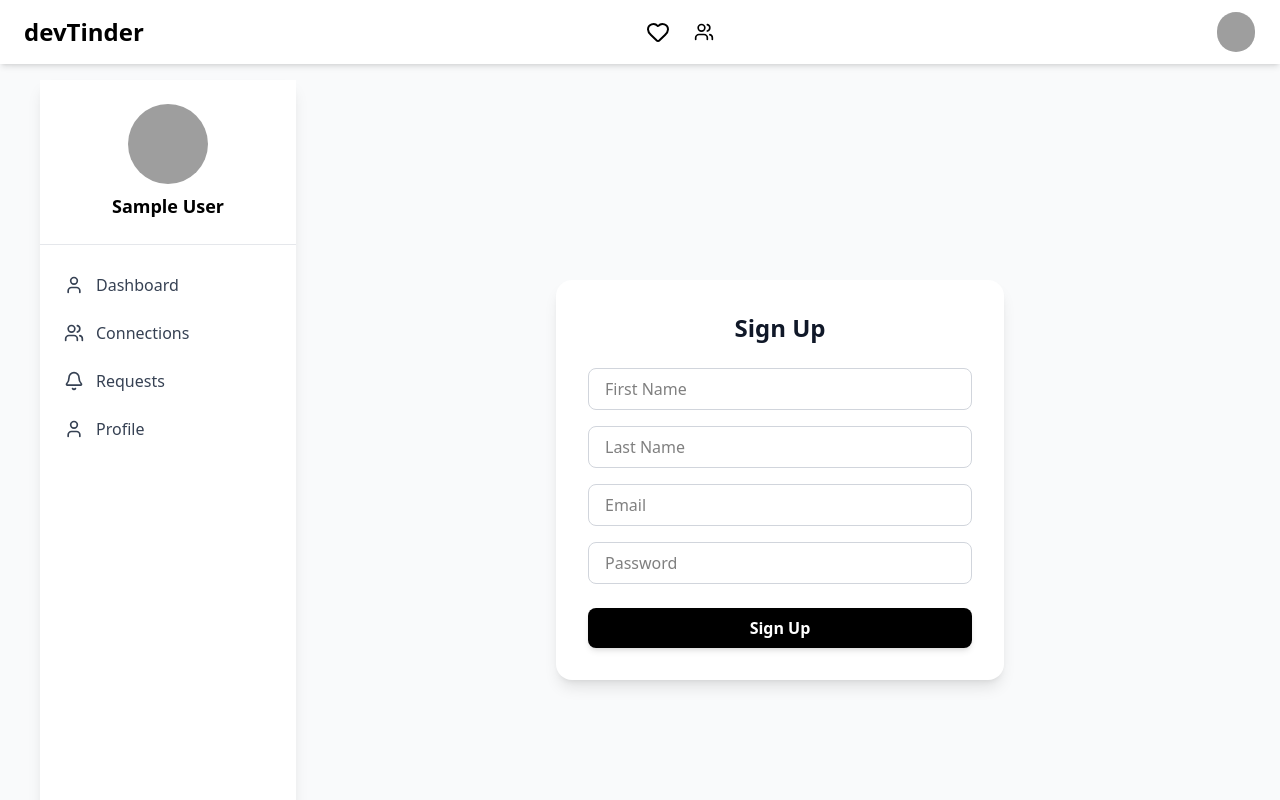
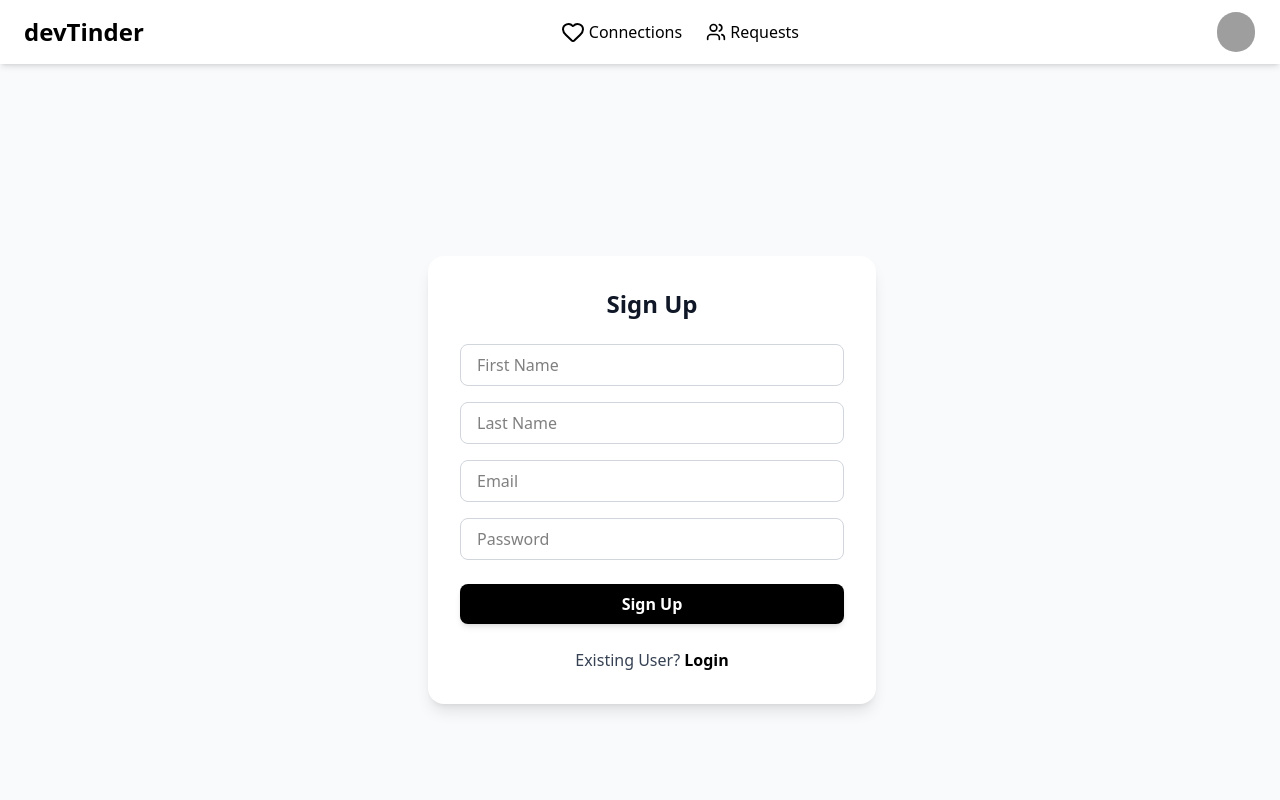
Before and after one commit to hemavasupalli/TinderApplication-FE, a React (Vite) app: page /signup in a window 1280 px wide. Shown: the top 800 px of the page. Built offline with nearby package versions, Linux system fonts and the light colour scheme; sample sign-in values are in the browser's storage; grey boxes are pictures that could not be loaded.

Commit message:
added css

```diff
--- a/src/components/Body.jsx
+++ b/src/components/Body.jsx
@@ -1,7 +1,7 @@
 import React, { useEffect, useState } from "react";
 import NavBar from "./NavBar";
 import SideBar from "./SideBar";
-import { Outlet, useNavigate } from "react-router-dom";
+import { Outlet, useNavigate, useLocation } from "react-router-dom";
 import Footer from "./Footer";
 import { BASE_URL } from "../constants";
 import axios from "axios";
@@ -11,8 +11,11 @@ import { addUser } from "../utils/userSlice";
 const Body = () => {
   const dispatch = useDispatch();
   const navigate = useNavigate();
+  const location = useLocation(); // Get current route
   const userData = useSelector((store) => store.user);
   const connections = useSelector((store) => store.connection);
+  const requests = useSelector((store) => store.request);
+
 
   const [sidebarOpen, setSidebarOpen] = useState(false);
 
@@ -34,6 +37,9 @@ const Body = () => {
     fetchUser();
   }, []);
 
+  // Only show sidebar on these pages
+  const showSidebar = ["/", "/connections", "/requests"].includes(location.pathname);
+
   return (
     <div className="flex flex-col min-h-screen bg-gray-50 text-black">
       {/* Navbar */}
@@ -44,18 +50,23 @@ const Body = () => {
       {/* Main content */}
       <div className="flex flex-1 pt-4 px-4 sm:px-6 md:px-10">
         {/* Sidebar for desktop */}
-      {userData &&  <div className={`hidden md:block`}>
-          <SideBar user={userData} connectionsCount={connections?.length || 0} />
-        </div>
-}
+        {userData && showSidebar && (
+          <div className="hidden md:block">
+            <SideBar user={userData} connectionsCount={connections?.length || 0} requestsCount={requests?.length || 0} />
+          </div>
+        )}
+
         {/* Sidebar drawer for mobile */}
-        {sidebarOpen && (
-          <div className="fixed inset-0 z-40 md:hidden bg-black/50" onClick={() => setSidebarOpen(false)}>
+        {sidebarOpen && showSidebar && (
+          <div
+            className="fixed inset-0 z-40 md:hidden bg-black/50"
+            onClick={() => setSidebarOpen(false)}
+          >
             <div
               className="absolute left-0 top-0 w-64 h-full bg-white shadow-lg p-4"
               onClick={(e) => e.stopPropagation()}
             >
-              <SideBar user={userData} connectionsCount={connections?.length || 0} />
+              <SideBar user={userData} connectionsCount={connections?.length || 0} requestsCount={requests?.length || 0}  />
             </div>
           </div>
         )}
--- a/src/components/Connections.jsx
+++ b/src/components/Connections.jsx
@@ -33,13 +33,10 @@ const Connections = () => {
     );
 
   return (
-    <div className="max-w-4xl mx-auto px-4 py-10">
-      <h1 className="text-3xl font-semibold text-center text-gray-900 mb-6">
-        Your Connections
-      </h1>
+    <div className="flex flex-col items-center my-10 space-y-6 px-2 md:px-0">
+      <h1 className="text-2xl font-bold mb-6">Requests</h1>
 
       {/* Scrollable list */}
-      <div className="flex flex-col gap-6 overflow-y-auto max-h-[80vh]">
         {connections.map((connection) => (
           <ConnectionCard
             key={connection._id}
@@ -47,7 +44,6 @@ const Connections = () => {
             showActions={false} // show accept/reject buttons
           />
         ))}
-      </div>
     </div>
   );
 };
--- a/src/components/Login.jsx
+++ b/src/components/Login.jsx
@@ -6,8 +6,8 @@ import { useNavigate } from "react-router-dom";
 import { BASE_URL } from "../constants";
 
 const Login = () => {
-  const [emailId, setEmailId] = useState("anil@gmail.com");
-  const [password, setPassword] = useState("Anil1@1234");
+  const [emailId, setEmailId] = useState("virat@gmail.com");
+  const [password, setPassword] = useState("Virat@1234");
   const [errorMsg, setErrorMsg] = useState("");
   const dispatch = useDispatch();
   const navigate = useNavigate();
--- a/src/components/NavBar.jsx
+++ b/src/components/NavBar.jsx
@@ -1,4 +1,4 @@
-import React, { useState } from "react";
+import React, { useState, useEffect, useRef } from "react";
 import { Link, useNavigate } from "react-router-dom";
 import { useSelector, useDispatch } from "react-redux";
 import { removeUser } from "../utils/userSlice";
@@ -9,17 +9,33 @@ import { Users, Heart, Menu } from "lucide-react";
 const NavBar = ({ toggleSidebar }) => {
   const user = useSelector((store) => store.user);
   const dispatch = useDispatch();
+  const navigate = useNavigate();
   const [isDropdownOpen, setDropdownOpen] = useState(false);
-const navigate = useNavigate();
+  const dropdownRef = useRef(null);
+
   const handleLogout = async () => {
     try {
       await axios.post(BASE_URL + "/logout", {}, { withCredentials: true });
       dispatch(removeUser());
+      setDropdownOpen(false); // Close dropdown after logout
       navigate("/login");
     } catch (err) {
       console.error(err);
     }
   };
+
+  // Close dropdown if click outside
+  useEffect(() => {
+    const handleClickOutside = (event) => {
+      if (dropdownRef.current && !dropdownRef.current.contains(event.target)) {
+        setDropdownOpen(false);
+      }
+    };
+    document.addEventListener("mousedown", handleClickOutside);
+    return () => {
+      document.removeEventListener("mousedown", handleClickOutside);
+    };
+  }, []);
 
   return (
     <nav className="bg-white shadow-md px-6 py-3 flex items-center justify-between sticky top-0 z-50">
@@ -35,26 +51,32 @@ const navigate = useNavigate();
         </Link>
       </div>
 
-      {/* Middle: Links (hidden on mobile) */}
+      {/* Middle: Links (always visible) */}
       {user && (
-        <div className="hidden md:flex gap-6 items-center">
+        <div className="flex gap-6 items-center">
           <Link
             to="/connections"
             className="flex items-center gap-1 relative hover:text-gray-600 transition"
+            onClick={() => setDropdownOpen(false)}
           >
             <Heart className="w-6 h-6" />
+            <span className="hidden md:inline">Connections</span>
           </Link>
 
           <Link
             to="/requests"
             className="flex items-center gap-1 hover:text-gray-600 transition"
+            onClick={() => setDropdownOpen(false)}
           >
             <Users className="w-5 h-5" />
+            <span className="hidden md:inline">Requests</span>
           </Link>
         </div>
       )}
+
+      {/* Right: Profile dropdown */}
       {user && (
-        <div className="relative">
+        <div className="relative" ref={dropdownRef}>
           <button
             className="btn btn-ghost btn-circle avatar hover:bg-gray-100"
             onClick={() => setDropdownOpen(!isDropdownOpen)}
@@ -74,6 +96,7 @@ const navigate = useNavigate();
                 <Link
                   to="/profile"
                   className="block px-4 py-2 hover:bg-gray-100"
+                  onClick={() => setDropdownOpen(false)} // Close dropdown on click
                 >
                   Profile
                 </Link>
--- a/src/components/SideBar.jsx
+++ b/src/components/SideBar.jsx
@@ -1,15 +1,15 @@
 import React from "react";
 import { Link, useLocation } from "react-router-dom";
-import { Users, Heart, Bell, User } from "lucide-react";
+import {  Heart, Bell, User, Rss, List, FileText, MessageCircle, Layers, Grid, Clock } from "lucide-react";
 
-const Sidebar = ({ user, connectionsCount }) => {
+const Sidebar = ({ user, connectionsCount , requestsCount }) => {
   const location = useLocation();
 
   const menuItems = [
-    { name: "Dashboard", path: "/", icon: <User className="w-5 h-5" /> },
-    { name: "Connections", path: "/connections", icon: <Users className="w-5 h-5" />, badge: connectionsCount },
-    { name: "Requests", path: "/requests", icon: <Bell className="w-5 h-5" /> },
-    { name: "Profile", path: "/profile", icon: <User className="w-5 h-5" /> },
+    { name: "Feed", path: "/", icon: <Layers className="w-5 h-5" /> },
+    { name: "Connections", path: "/connections", icon: <Heart className="w-5 h-5" />, badge: connectionsCount },
+    { name: "Requests", path: "/requests", icon: <Bell className="w-5 h-5" /> ,badge: requestsCount },
+    { name: "Edit Profile", path: "/profile", icon: <User className="w-5 h-5" />  },
   ];
 
   return (
@@ -40,7 +40,7 @@ const Sidebar = ({ user, connectionsCount }) => {
             {item.icon}
             <span className="flex-1">{item.name}</span>
             {item.badge > 0 && (
-              <span className="bg-red-500 text-white text-xs font-bold rounded-full px-2 py-0.5">
+              <span className="bg-black text-white text-xs font-bold rounded-full px-2 py-0.5">
                 {item.badge}
               </span>
             )}
--- a/src/components/SignUp.jsx
+++ b/src/components/SignUp.jsx
@@ -85,6 +85,15 @@ const SignUp = () => {
           >
             Sign Up
           </button>
+          <p className="text-center text-gray-700 mt-2">
+            Existing User?{" "}
+            <span
+              className="text-black font-semibold cursor-pointer hover:underline"
+              onClick={() => navigate("/login")}
+            >
+              Login
+            </span>
+          </p>
         </div>
       </div>
     </div>
--- a/src/components/UserViewCard.jsx
+++ b/src/components/UserViewCard.jsx
@@ -7,8 +7,7 @@ const UserViewCard = ({ feed, handleFeed }) => {
   const { _id, firstName, lastName, age, gender, about, photoUrl } = feed;
 
   return (
-    <div className=" w-200 bg-white h-screen shadow-lg flex items-center justify-center  p-4">
-      <div className="relative bg-white shadow-xl border rounded-xl w-full max-w-lg md:max-w-xl overflow-hidden h-[80vh] flex flex-col">
+      <div className="relative bg-white  shadow-xl rounded-2xl overflow-hidden h-[80vh] flex flex-col">
 
         {/* Profile Image */}
         <figure className="relative flex-1 overflow-hidden">
@@ -17,36 +16,37 @@ const UserViewCard = ({ feed, handleFeed }) => {
             alt={`${firstName} ${lastName}`}
             className="w-full h-full object-cover"
           />
-          {/* Overlay with Name/Age/Gender/About */}
+
+          {/* Overlay with Name/Age/Gender */}
           <div className="absolute bottom-0 left-0 w-full bg-gradient-to-t from-black/70 to-transparent p-6 text-white">
             <h2 className="text-2xl font-bold">
               {firstName} {lastName}
             </h2>
-            <p className="mt-1 text-sm md:text-base">{age || "—"}, {gender}
-            </p>
-
+            <p className="mt-1 text-sm md:text-base">{age || "—"}, {gender}</p>
           </div>
         </figure>
-        <p className="text-left p-2  text-sm md:text-base">{about}</p>
 
-        {/* Buttons */}
+        {/* About Section */}
+        <p className="text-left p-4 text-sm md:text-base text-gray-700">{about || "No description yet."}</p>
+
+        {/* Action Buttons */}
         <div className="flex justify-around p-6 bg-white">
           <button
             onClick={() => handleFeed("ignored", _id)}
-            className="flex items-center justify-center gap-2 px-8 py-3 border border-black text-black font-semibold rounded-xl hover:bg-black hover:text-white transition"
+            className="flex items-center justify-center gap-2 px-5 py-3 border border-black text-black font-semibold rounded-full hover:bg-black hover:text-white transition"
           >
-            <FaTimes /> Not Interested
+            <FaTimes /> Ignore
           </button>
 
           <button
             onClick={() => handleFeed("interested", _id)}
-            className="flex items-center justify-center gap-2 px-8 py-3 bg-black text-white font-semibold rounded-xl hover:bg-white hover:text-black border border-black transition"
+            className="flex items-center justify-center gap-2 px-5 py-3 bg-black text-white font-semibold rounded-full hover:bg-white hover:text-black border border-black transition"
           >
             <FaHeart /> Interested
           </button>
         </div>
       </div>
-    </div>
+
   );
 };
 
```
Also changed, not shown: src/components/Profile.jsx (+27 -13 lines).
